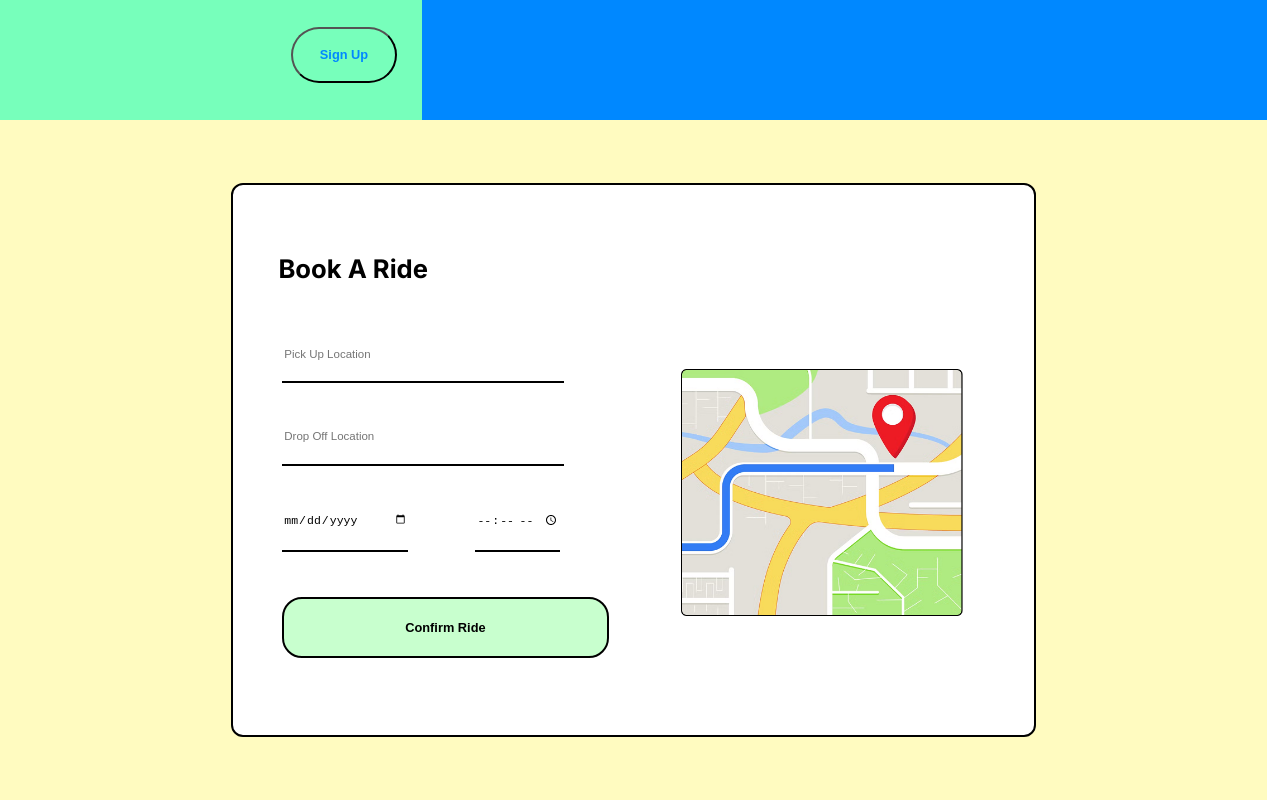
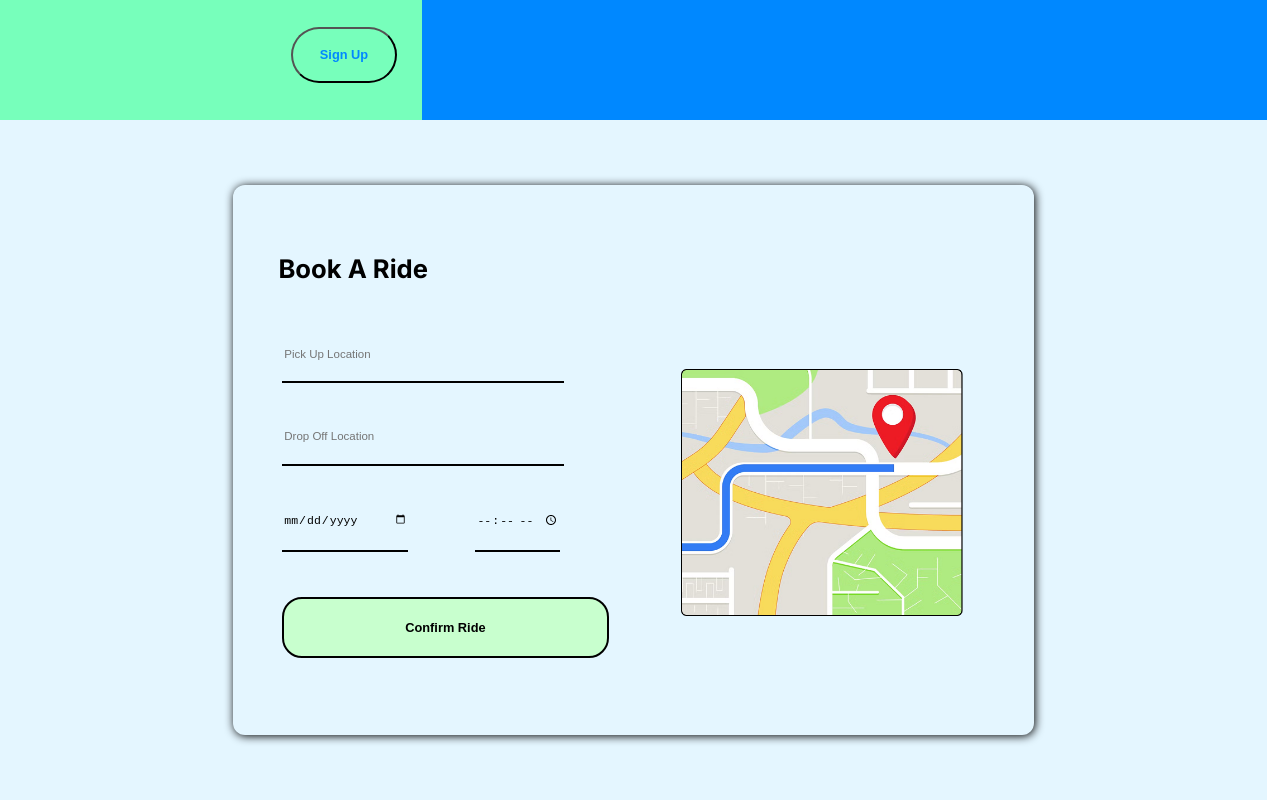
Before and after one commit to kalviumcommunity/S68_Pramod_Capstone_Alter, a React (Vite) app in the folder frontend/: page / in a window 1280 px wide. Shown: the part 1320-2120 px from the top of the page. Built offline with nearby package versions, Linux system fonts and the light colour scheme.

Commit message:
Minor Changes Pt 2

```diff
--- a/frontend/src/pages/landing/Landing.css
+++ b/frontend/src/pages/landing/Landing.css
@@ -119,6 +119,7 @@ a {
 .twoRightBox {
     position: relative;
     border: 2px solid white;
+    /* box-shadow: 2px 2px 10px ; */
     border-radius: 12px;
     width: 60%;
     height: 60%;
@@ -170,7 +171,8 @@ a {
 
 
 .landerThree {
-    background-color: #FFFBC0;
+    /* background-color: #FFFBC0; */
+    background-color: #e4f6ff;
     width: 99vw;
     height: 85vh;
     display: flex;
@@ -179,8 +181,9 @@ a {
 }
 
 .threeBox {
-    background-color: #FFFFFF;
-    border: 2px solid black;
+    /* background-color: #FFFFFF; */
+    /* border: 2px solid black; */
+    box-shadow: 1px 1px 10px;
     border-radius: 12px;
     width: 60%;
     height: 75%;
@@ -210,6 +213,7 @@ a {
 .threeRideForm input {
     border: none;
     border-bottom: 2px solid black;
+    background-color: #e4f6ff;
     width: 85%;
     font-size: 0.9vw;
     outline: none;
```
